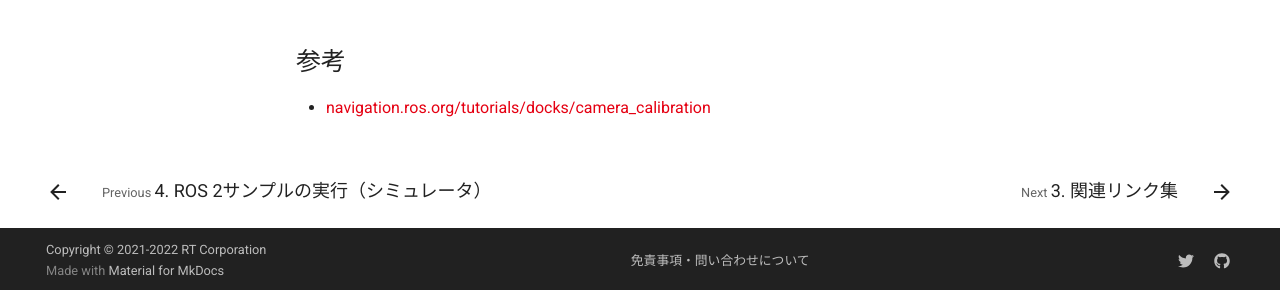
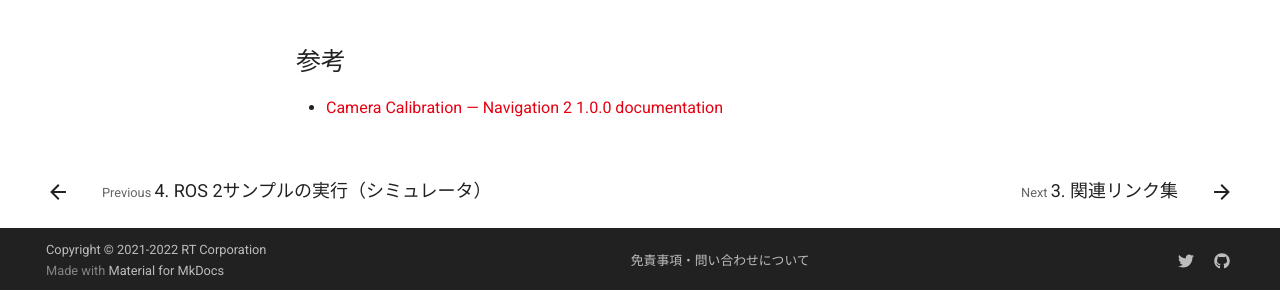
Before and after one commit to rt-net/tutorials, an MkDocs documentation site: the page built from docs/cranev2/ros/camera-calibration.md, in a window 1280 px wide and 900 px high, scrolled down 1600 px. Shown: the part 607-897 px from the top of the window. Built offline with MkDocs 1.6.1 and Material for MkDocs 9.7.7, drawn with Linux system fonts in a browser that asks for light colours; comment, search, counter and statistics services are not loaded.

Commit message:
参考ページのタイトルを修正
Co-authored-by: Kuwamai <mitsumex333@gmail.com>

```diff
--- a/docs/cranev2/ros/camera-calibration.md
+++ b/docs/cranev2/ros/camera-calibration.md
@@ -62,4 +62,4 @@ cp ost.yaml ~/ros2_ws/src/crane_plus/crane_plus_examples/config/camera_info.yaml
 以上でCRANE+ V2のカメラのキャリブレーションは完了です。
 
 ## 参考
-- [navigation.ros.org/tutorials/docks/camera_calibration](https://navigation.ros.org/tutorials/docs/camera_calibration.html)
+- [Camera Calibration — Navigation 2 1.0.0 documentation](https://navigation.ros.org/tutorials/docs/camera_calibration.html)
```
